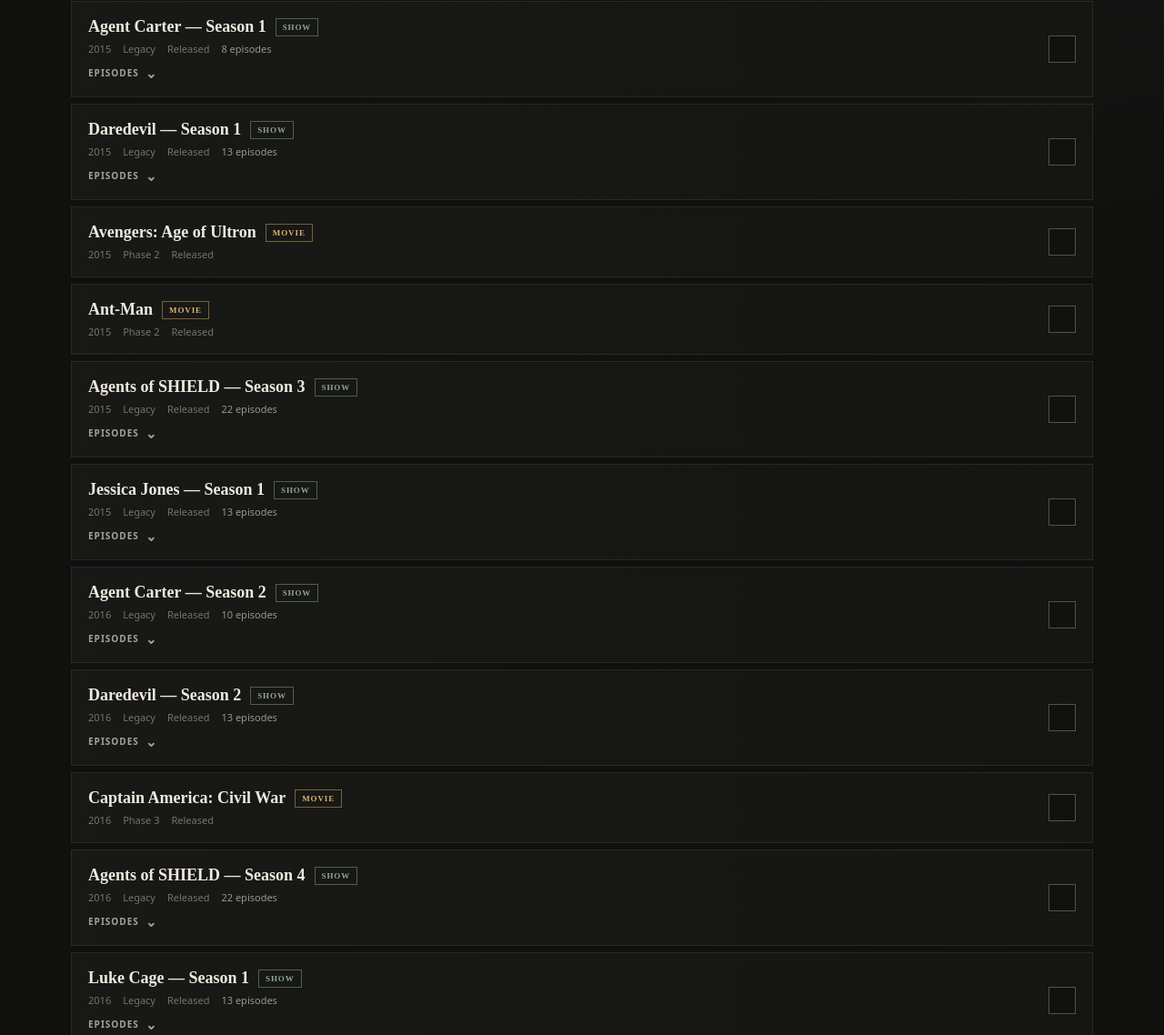
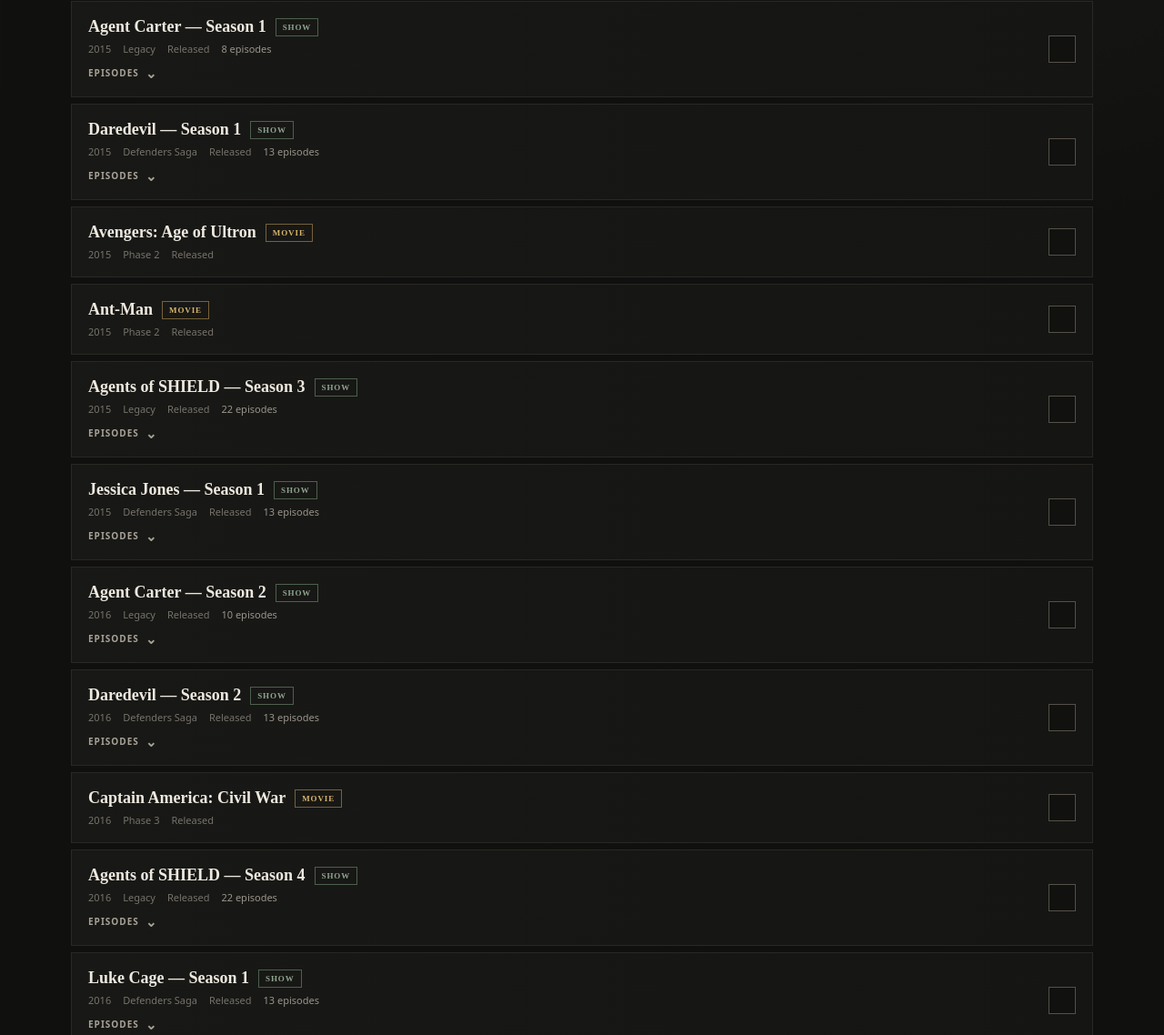
Before and after one commit to TrentSchneider/mcu-tracker, a plain HTML site: page index.html in a window 1280 px wide. Shown: the part 1680-2818 px from the top of the page at 91% size. Drawn offline with Linux system fonts and the light colour scheme; a web font is replaced by a local one.

Commit message:
Updated legacy title handling with new checkbox setting and updated app version to v30; Updated legacy status of titles to reflect more recent changes of content moving from Legacy to Canon

```diff
--- a/app.js
+++ b/app.js
@@ -1,4 +1,4 @@
-const APP_VERSION = "v29";
+const APP_VERSION = "v30";
 const DB_NAME = "mcu-tracker";
 const DB_VERSION = 3;
 const STORE = "progress";
--- a/data.js
+++ b/data.js
@@ -917,182 +917,182 @@ window.MCU_ITEMS = [
     id: "series-31",
     title: "Daredevil — Season 1",
     year: 2015,
-    phase: 99,
-    phaseLabel: "Legacy",
+    phase: 2,
+    phaseLabel: "Defenders Saga",
     type: "show",
     status: "Released",
     order: 31,
     releaseDate: "2015-04-10",
     storyOrder: 16,
-    phaseOrder: 99016,
+    phaseOrder: 2031,
     episodeCount: 13
   },
   {
     id: "series-32",
     title: "Jessica Jones — Season 1",
     year: 2015,
-    phase: 99,
-    phaseLabel: "Legacy",
+    phase: 2,
+    phaseLabel: "Defenders Saga",
     type: "show",
     status: "Released",
     order: 32,
     releaseDate: "2015-11-20",
     storyOrder: 17,
-    phaseOrder: 99017,
+    phaseOrder: 2032,
     episodeCount: 13
   },
   {
     id: "series-33",
     title: "Daredevil — Season 2",
     year: 2016,
-    phase: 99,
-    phaseLabel: "Legacy",
+    phase: 2,
+    phaseLabel: "Defenders Saga",
     type: "show",
     status: "Released",
     order: 33,
     releaseDate: "2016-03-18",
     storyOrder: 21,
-    phaseOrder: 99021,
+    phaseOrder: 2033,
     episodeCount: 13
   },
   {
     id: "series-34",
     title: "Luke Cage — Season 1",
     year: 2016,
-    phase: 99,
-    phaseLabel: "Legacy",
+    phase: 3,
+    phaseLabel: "Defenders Saga",
     type: "show",
     status: "Released",
     order: 34,
     releaseDate: "2016-09-30",
     storyOrder: 22,
-    phaseOrder: 99022,
+    phaseOrder: 3034,
     episodeCount: 13
   },
   {
     id: "series-35",
     title: "Iron Fist — Season 1",
     year: 2017,
-    phase: 99,
-    phaseLabel: "Legacy",
+    phase: 3,
+    phaseLabel: "Defenders Saga",
     type: "show",
     status: "Released",
     order: 35,
     releaseDate: "2017-03-17",
     storyOrder: 23,
-    phaseOrder: 99023,
+    phaseOrder: 3035,
     episodeCount: 13
   },
   {
     id: "series-36",
     title: "The Defenders — Season 1",
     year: 2017,
-    phase: 99,
-    phaseLabel: "Legacy",
+    phase: 3,
+    phaseLabel: "Defenders Saga",
     type: "show",
     status: "Released",
     order: 36,
     releaseDate: "2017-08-18",
     storyOrder: 24,
-    phaseOrder: 99024,
+    phaseOrder: 3036,
     episodeCount: 8
   },
   {
     id: "series-37",
     title: "The Punisher — Season 1",
     year: 2017,
-    phase: 99,
-    phaseLabel: "Legacy",
+    phase: 3,
+    phaseLabel: "Defenders Saga",
     type: "show",
     status: "Released",
     order: 37,
     releaseDate: "2017-11-17",
     storyOrder: 28,
-    phaseOrder: 99028,
+    phaseOrder: 3037,
     episodeCount: 13
   },
   {
     id: "series-38",
     title: "Jessica Jones — Season 2",
     year: 2018,
-    phase: 99,
-    phaseLabel: "Legacy",
+    phase: 3,
+    phaseLabel: "Defenders Saga",
     type: "show",
     status: "Released",
     order: 38,
     releaseDate: "2018-03-08",
     storyOrder: 29,
-    phaseOrder: 99029,
+    phaseOrder: 3038,
     episodeCount: 13
   },
   {
     id: "series-39",
     title: "Luke Cage — Season 2",
     year: 2018,
-    phase: 99,
-    phaseLabel: "Legacy",
+    phase: 3,
+    phaseLabel: "Defenders Saga",
     type: "show",
     status: "Released",
     order: 39,
     releaseDate: "2018-06-22",
     storyOrder: 30,
-    phaseOrder: 99030,
+    phaseOrder: 3039,
     episodeCount: 13
   },
   {
     id: "series-40",
     title: "Iron Fist — Season 2",
     year: 2018,
-    phase: 99,
-    phaseLabel: "Legacy",
+    phase: 3,
+    phaseLabel: "Defenders Saga",
     type: "show",
     status: "Released",
     order: 40,
     releaseDate: "2018-09-07",
     storyOrder: 31,
-    phaseOrder: 99031,
+    phaseOrder: 3040,
     episodeCount: 10
   },
   {
     id: "series-41",
     title: "Daredevil — Season 3",
     year: 2018,
-    phase: 99,
-    phaseLabel: "Legacy",
+    phase: 3,
+    phaseLabel: "Defenders Saga",
     type: "show",
     status: "Released",
     order: 41,
     releaseDate: "2018-10-19",
     storyOrder: 32,
-    phaseOrder: 99032,
+    phaseOrder: 3041,
     episodeCount: 13
   },
   {
     id: "series-42",
     title: "The Punisher — Season 2",
     year: 2019,
-    phase: 99,
-    phaseLabel: "Legacy",
+    phase: 3,
+    phaseLabel: "Defenders Saga",
     type: "show",
     status: "Released",
     order: 42,
     releaseDate: "2019-01-18",
     storyOrder: 49,
-    phaseOrder: 99049,
+    phaseOrder: 3042,
     episodeCount: 13
   },
   {
     id: "series-43",
     title: "Jessica Jones — Season 3",
     year: 2019,
-    phase: 99,
-    phaseLabel: "Legacy",
+    phase: 3,
+    phaseLabel: "Defenders Saga",
     type: "show",
     status: "Released",
     order: 43,
     releaseDate: "2019-06-14",
     storyOrder: 48,
-    phaseOrder: 99048,
+    phaseOrder: 3043,
     episodeCount: 13
   },
   {
@@ -1183,28 +1183,26 @@ window.MCU_ITEMS = [
     id: "series-50",
     title: "I Am Groot — Season 1",
     year: 2022,
-    phase: 99,
-    phaseLabel: "Legacy",
+    phase: 4,
     type: "show",
     status: "Released",
     order: 50,
     releaseDate: "2022-08-10",
     storyOrder: 58,
-    phaseOrder: 99058,
+    phaseOrder: 4050,
     episodeCount: 5
   },
   {
     id: "series-51",
     title: "I Am Groot — Season 2",
     year: 2023,
-    phase: 99,
-    phaseLabel: "Legacy",
+    phase: 5,
     type: "show",
     status: "Released",
     order: 51,
     releaseDate: "2023-09-06",
     storyOrder: 67,
-    phaseOrder: 99067,
+    phaseOrder: 5051,
     episodeCount: 5
   }
 ];
--- a/index.html
+++ b/index.html
@@ -243,8 +243,9 @@
                 role="tooltip"
                 hidden
               >
-                Legacy titles are Marvel Television shows listed outside the
-                numbered MCU phases, such as Agents of SHIELD and Daredevil.
+                Legacy titles are older Marvel Television shows not listed in
+                Marvel's published MCU timeline, such as Agents of SHIELD and
+                Agent Carter. Their continuity status is not necessarily settled.
                 Turn this off to hide them from the list, overall progress,
                 and Continue Watching. Their saved progress is kept.
               </span>
--- a/sw.js
+++ b/sw.js
@@ -1,4 +1,4 @@
-const CACHE_NAME = "mcu-tracker-v29";
+const CACHE_NAME = "mcu-tracker-v30";
 
 const APP_SHELL = [
   "./",
```
Also changed, not shown: tests/progress.test.js (+48 -2 lines), 1 other file.
